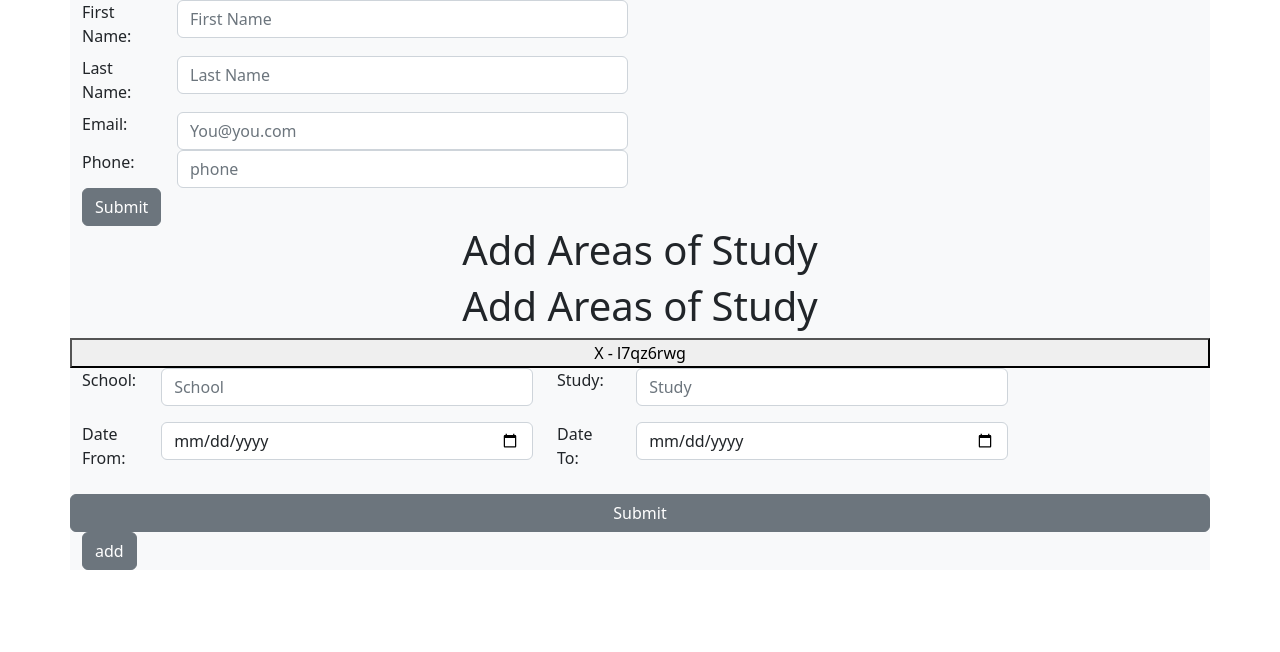
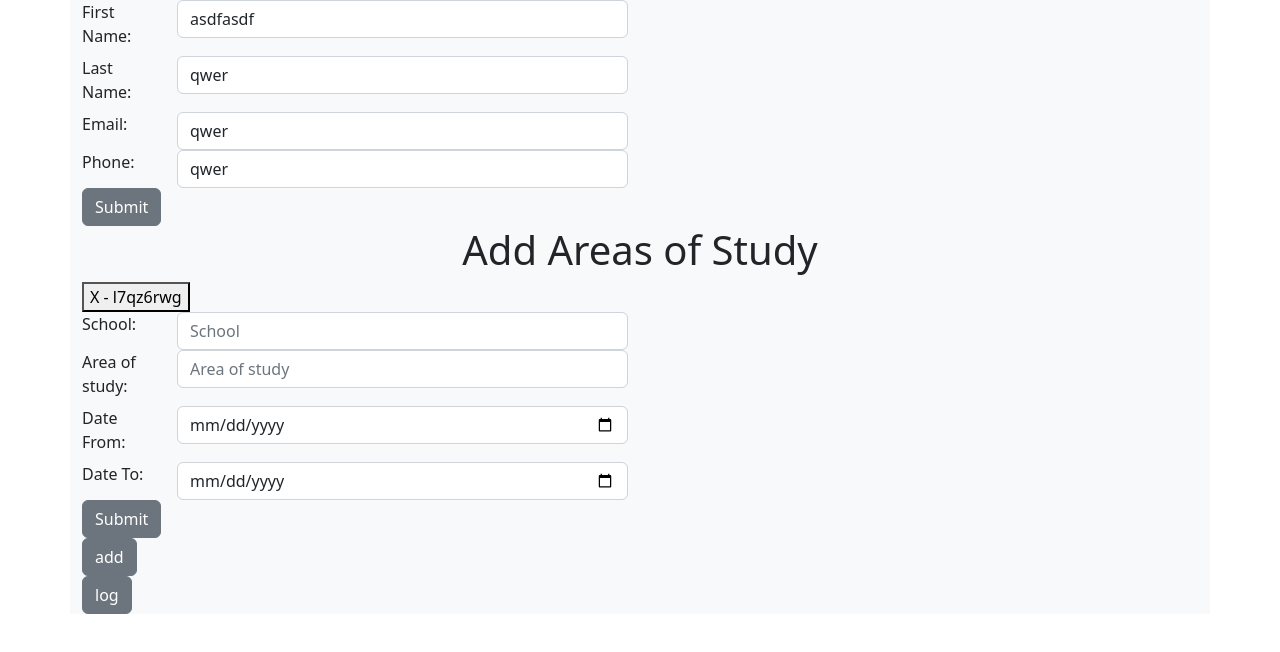
Before and after one commit to cwilliamson29/top-cv-project, a React (Create React App) app: page / in a window 1280 px wide. Both pictures are taken after a click on the button "add". Shown: the top 652 px of the page. Built offline with nearby package versions, Linux system fonts and the light colour scheme.

Commit message:
finished education component, now rendering and deleting as expected

```diff
--- a/src/components/editComponents/contactComp.jsx
+++ b/src/components/editComponents/contactComp.jsx
@@ -21,6 +21,13 @@ export class Contact extends Component {
       PhoneChange = (e) => {
             this.setState({ phone: e.target.value, })
       }
+      handleChange = (e) => {
+            e.preventDefault();
+            this.setState({
+                  [e.target.id]: e.target.value,
+
+            })
+      }
 
 
       aboutEdit = () => {
@@ -31,7 +38,7 @@ export class Contact extends Component {
                                     <Label for="fName">First Name:</Label>
                               </div>
                               <div className="col-md-5">
-                                    <Input type="text" onChange={this.FirstNameChange} value={this.state.fname} id="fname" placeholder="First Name"/>
+                                    <Input type="text" onChange={this.handleChange} value={this.state.fname} id="fname" placeholder="First Name"/>
                               </div>
                         </Row>
                         <Row>
@@ -39,7 +46,7 @@ export class Contact extends Component {
                                     <Label for="lname">Last Name:</Label>
                               </div>
                               <div className="col-md-5">
-                                    <Input type="text" onChange={this.LastNameChange} value={this.state.lname} id="lname" placeholder="Last Name"/>
+                                    <Input type="text" onChange={this.handleChange} value={this.state.lname} id="lname" placeholder="Last Name"/>
                               </div>
                         </Row>
                         <Row>
@@ -47,7 +54,7 @@ export class Contact extends Component {
                                     <Label for="email">Email:</Label>
                               </div>
                               <div className="col-md-5">
-                                    <Input type="email" onChange={this.EmailChange} value={this.state.email} id="email" placeholder="You@you.com"/>
+                                    <Input type="email" onChange={this.handleChange} value={this.state.email} id="email" placeholder="You@you.com"/>
                               </div>
                         </Row>
                         <Row>
@@ -55,7 +62,7 @@ export class Contact extends Component {
                                     <Label for="phone">Phone:</Label>
                               </div>
                               <div className="col-md-5">
-                                    <Input type="phone" onChange={this.PhoneChange} value={this.state.phone} id="phone" placeholder="phone"/>
+                                    <Input type="phone" onChange={this.handleChange} value={this.state.phone} id="phone" placeholder="phone"/>
                               </div>
                         </Row>
                         <Button onClick={() => {this.setState({ editing: false });}}>Submit</Button>
--- a/src/components/editComponents/eduComp.jsx
+++ b/src/components/editComponents/eduComp.jsx
@@ -29,7 +29,6 @@ class Education extends React.Component {
       }
 
       addEducation = (e) => {
-            //console.log('addEducation');
             e.preventDefault();
             this.setState(prevState => ({
                   educationArray: [...prevState.educationArray, {
@@ -41,7 +40,11 @@ class Education extends React.Component {
                         editing: true,
                   }]
             }))
-            //console.log(this.state.educationArray)
+      }
+
+      logger = (e) => {
+            e.preventDefault();
+            console.log(this.state.educationArray)
       }
 
       handleDelete(itemId) {
@@ -61,10 +64,13 @@ class Education extends React.Component {
                         <h1>Add Areas of Study</h1>
                     </div>
 
-                    {this.state.educationArray.map((item, i) => (<RenderEducation education={item} onDelete={this.handleDelete} />))}
+                    {this.state.educationArray.map((item, i) => (<RenderEducation key={item.id} education={item} onDelete={this.handleDelete} />))}
 
                     <form onSubmit={this.addEducation}>
                         <Button type="submit">add</Button>
+                    </form>
+                    <form onSubmit={this.logger}>
+                        <Button type="submit">log</Button>
                     </form>
 
 
--- a/src/components/editComponents/renderEdu.jsx
+++ b/src/components/editComponents/renderEdu.jsx
@@ -6,21 +6,8 @@ import uniqid from 'uniqid'
 class RenderEducation extends Component {
       constructor(props) {
             super(props);
-            this.state = this.props.education;
-      }
+            this.state = this.props.education
 
-
-      renderEdit = (props) => {
-            if (this.state.editing) {
-                  console.log("true")
-                  return (
-                        <div>
-                              {this.addEducation(props)}
-                        </div>
-                  )
-            } else {
-                  console.log("false")
-            }
       }
       handleChange = (e) => {
             e.preventDefault();
@@ -30,74 +17,113 @@ class RenderEducation extends Component {
             })
       }
 
+      editChange = () => {
+            return (
+                  <div>
+                  	<button onClick={() => this.props.onDelete(this.state.id)}> X - {this.state.id}</button>
+                        <Row>
+                              <div className="col-md-1">
+                                    <Label for="school">School:</Label>
+                              </div>
+                              <div className="col-md-5">
+                                    <Input type="text" onChange={this.handleChange} value={this.state.school} id="school" placeholder="School" />
+                              </div>
+                        </Row>
+                        <Row>
+                              <div className="col-md-1">
+                                    <Label for="study">Area of study:</Label>
+                              </div>
+                              <div className="col-md-5">
+                                    <Input type="text" onChange={this.handleChange} value={this.state.study} id="study" placeholder="Area of study" />
+                              </div>
+                        </Row>
+                        <Row>
+                              <div className="col-md-1">
+                                    <Label for="dateFrom">Date From:</Label>
+                              </div>
+                              <div className="col-md-5">
+                                    <Input type="date" onChange={this.handleChange} value={this.state.dateFrom} id="dateFrom" />
+                              </div>
+                        </Row>
+                        <Row>
+                              <div className="col-md-1">
+                                    <Label for="dateTo">Date To:</Label>
+                              </div>
+                              <div className="col-md-5">
+                                    <Input type="date" onChange={this.handleChange} value={this.state.dateTo} id="dateTo" />
+                              </div>
+                        </Row>
+                        <Button onClick={() => {this.setState({ editing: false });}}>Submit</Button>
+                  </div>
+            )
+      }
+
+      renderChange = () => {
+            return (
+                  <div>
+                  <button onClick={() => this.props.onDelete(this.state.id)}> X - {this.state.id}</button>
+                        <Row>
+                              <div className="col-md-1">
+                                    <Label for="school">School:</Label>
+                              </div>
+                              <div className="col-md-5">
+                                    <Label for="school">{this.state.school}</Label>
+                              </div>
+                        </Row>
+
+                        <Row>
+                              <div className="col-md-1">
+                                    <Label for="study">Area of Study:</Label>
+                              </div>
+                              <div className="col-md-5">
+                                    <Label for="study">{this.state.study}</Label>
+                              </div>
+                        </Row>
+
+                        <Row>
+                              <div className="col-md-1">
+                                    <Label for="dateFrom">Date From:</Label>
+                              </div>
+                              <div className="col-md-5">
+                                    <Label for="dateFrom">{this.state.dateFrom}</Label>
+                              </div>
+                        </Row>
+
+                        <Row>
+                              <div className="col-md-1">
+                                    <Label for="dateTo">Date To:</Label>
+                              </div>
+                              <div className="col-md-5">
+                                    <Label for="dateTo">{this.state.dateTo}</Label>
+                              </div>
+                        </Row>
+                        <Button onClick={() => {this.setState({ editing: true });}}>Edit</Button>
+                  </div>
+            )
+      }
+
+      studyLoad = () => {
+            if (this.state.editing) {
+
+                  return (
+                        <div>
+                              {this.editChange()}
+                        </div>
+                  )
+            } else {
+                  return (
+                        <div>
+                              {this.renderChange()}
+                        </div>
+                  )
+            }
+      }
+
       render() {
-            //console.log("inside RenderEducation")
-            console.log("key: ", this.state.id)
-            //console.log("object: ", this.state)
             return (
                   <div key={this.props.id} >
-                    <div className="row text-center">
-                        <h1>Add Areas of Study</h1>
-                        <button onClick={() => this.props.onDelete(this.state.id)}> X - {this.state.id}</button>
-                    </div>
-                  <Form className="row">
-                    <FormGroup className="col-md-5">
-                        <Row>
-                            <div className="col-md-2">
-                                <Label for="school">School:</Label>
-                            </div>
-                            <div className="col-md-10">
-                                {this.state.editing ? (<Input type="text" onChange={this.handleChange} value={this.state.school} id="school" placeholder="School"/>
-                                    ) : (
-                                <Label>{this.state.school}</Label>
-                                    )}
-                            </div>
-                        </Row>
-                    </FormGroup>
-                    <FormGroup className="col-md-5">
-                        <Row>
-                            <div className="col-md-2">
-                                <Label for="study">Study:</Label>
-                            </div>
-                            <div className="col-md-10">
-                                {this.state.editing ? (<Input type="text" onChange={this.handleChange} value={this.state.study} id="study" placeholder="Study"/>
-                                    ) : (
-                                <Label>{this.state.study}</Label>
-                                    )}
-                            </div>
-                        </Row>
-                    </FormGroup>
-
-                    <FormGroup className="col-md-5">
-                        <Row>
-                            <div className="col-md-2">
-                                <Label for="dateFrom">Date From:</Label>
-                            </div>
-                            <div className="col-md-10">
-                                {this.state.editing ? (<Input type="date" onChange={this.handleChange} value={this.state.dateFrom} id="dateFrom" placeholder="06/29/2012"/>
-                                    ) : (
-                                <Label>{this.state.dateFrom}</Label>
-                                    )}
-                            </div>
-                        </Row>
-                    </FormGroup>
-                    <FormGroup className="col-md-5">
-                        <Row>
-                            <div className="col-md-2">
-                                <Label for="dateTo">Date To:</Label>
-                            </div>
-                            <div className="col-md-10">
-                                {this.state.editing ? (<Input type="date" onChange={this.handleChange} value={this.state.dateTo} id="dateTo" placeholder="06/29/2016"/>
-                                    ) : (
-                                <Label>{this.state.dateTo}</Label>
-                                    )}
-                            </div>
-                        </Row>
-                    </FormGroup>
-
-                    {this.state.editing ? (<Button type="submit">Submit</Button> ):( <Button type="submit">Edit</Button>)}
-                  </Form>
-                </div>
+                    	{this.studyLoad()}
+                  </div>
             )
       }
 
--- a/src/components/mainComponent.jsx
+++ b/src/components/mainComponent.jsx
@@ -8,21 +8,13 @@ class Main extends React.Component {
       constructor() {
             super();
             this.state = {
-                  education: {
-                        school: '',
-                        study: '',
-                        dateFrom: '',
-                        dateTo: '',
-                        editing: false,
-                        editId: '',
-                        educationArray: [],
-                  },
+                  educationArray: [],
                   about: {
                         editing: true,
-                        fname: "",
-                        lname: "",
-                        email: "",
-                        phone: "",
+                        fname: "asdfasdf",
+                        lname: "qwer",
+                        email: "qwer",
+                        phone: "qwer",
                   },
                   work: {
                         editing: true,
@@ -30,19 +22,10 @@ class Main extends React.Component {
                         title: "",
                         desc: "",
                         xp: "",
-
                   }
             };
-
-
       }
 
-      addEducationButton = () => {
-
-            this.setState({
-                  addEducation: this.state.addEducation.concat([0])
-            })
-      }
 
       render() {
             let count = 0;
@@ -50,12 +33,13 @@ class Main extends React.Component {
             return (
                   <Container className="bg-light">
                         <Row>
-                              <Contact contact={this.state.about}/>
+                              <Contact key={uniqid} contact={this.state.about}/>
                         </Row>
 
                         <Row>
-                              {<Education />}
+                              {<Education education={this.state.education}/>}
                         </Row>
+
                   </Container>
             );
       }
```
